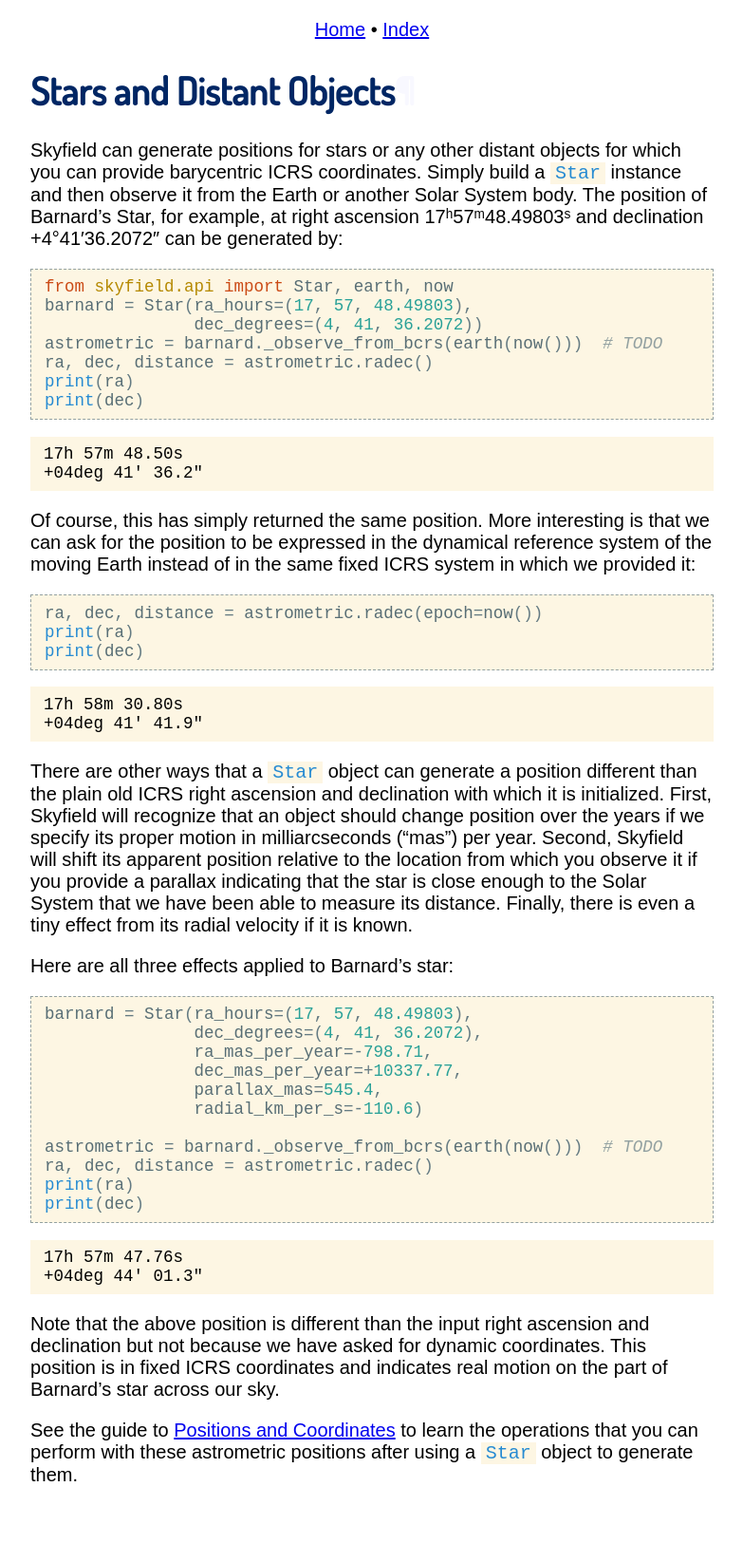
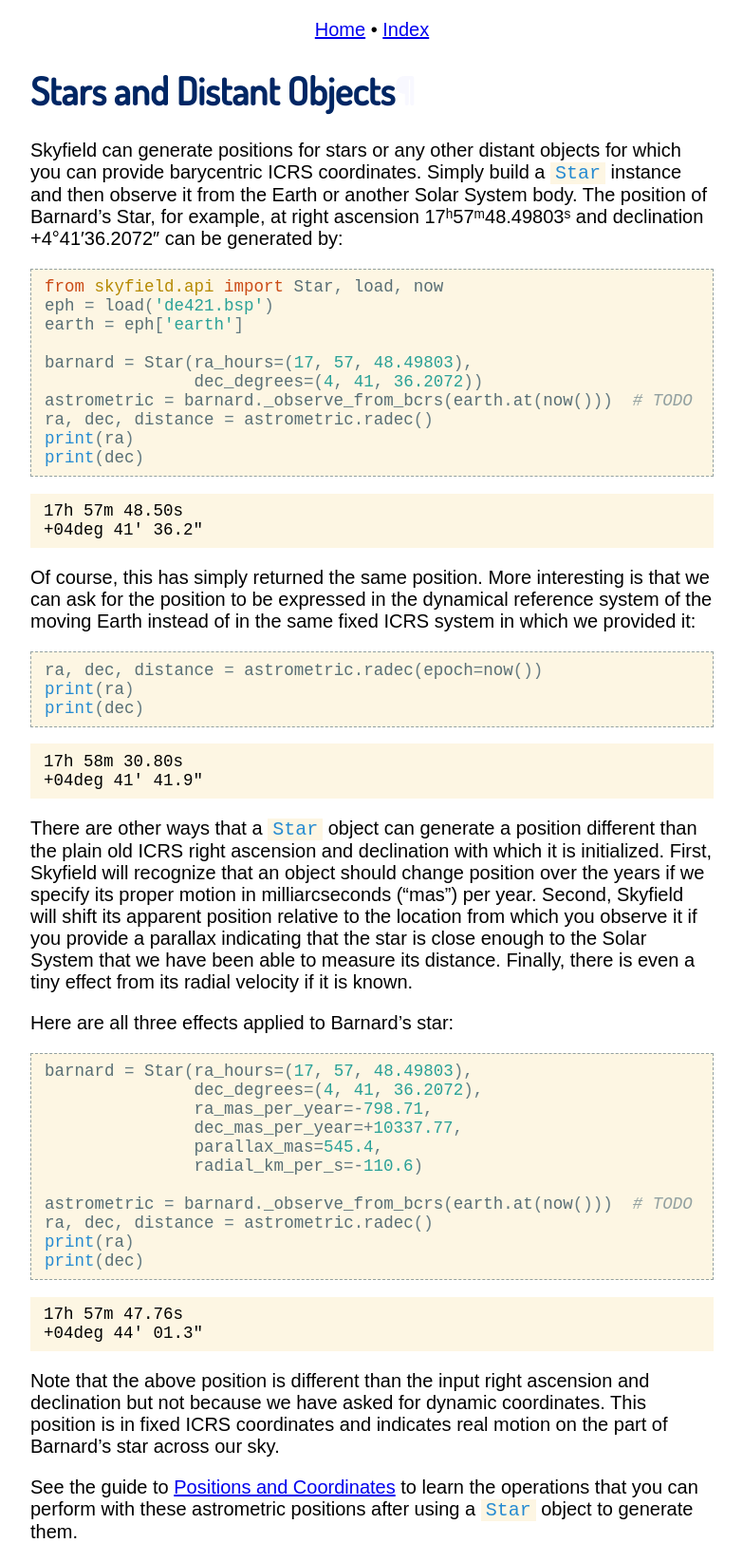
Before and after one commit to skyfielders/python-skyfield, a Sphinx documentation site: the page built from skyfield/documentation/stars.rst, in a window 1280 px wide. Shown: the whole page at 95% size, without its empty margins (248-1031 px from the left). Built offline with Sphinx 7.4.7, drawn with Linux system fonts in a browser that asks for light colours; before the commit the page ends 1585 px from its top, so only the background shows below that.

Commit message:
Start fixing documentation to use eph[planet]

```diff
--- a/skyfield/documentation/earth-satellites.rst
+++ b/skyfield/documentation/earth-satellites.rst
@@ -31,7 +31,9 @@
     2 25544  51.6498 109.4756 0003572  55.9686 274.8005 15.49815350868473
     """
 
-    from skyfield.api import JulianDate, earth
+    from skyfield import api
+    eph = api.load('de421.bsp')
+    earth = eph['earth']
 
     bluffton = earth.topos('40.8939 N', '83.8917 W')
     tup = (2014, 1, 21, 11, 18, 7)
--- a/skyfield/documentation/stars.rst
+++ b/skyfield/documentation/stars.rst
@@ -22,10 +22,13 @@
 
 .. testcode::
 
-    from skyfield.api import Star, earth, now
+    from skyfield.api import Star, load, now
+    eph = load('de421.bsp')
+    earth = eph['earth']
+
     barnard = Star(ra_hours=(17, 57, 48.49803),
                    dec_degrees=(4, 41, 36.2072))
-    astrometric = barnard._observe_from_bcrs(earth(now()))  # TODO
+    astrometric = barnard._observe_from_bcrs(earth.at(now()))  # TODO
     ra, dec, distance = astrometric.radec()
     print(ra)
     print(dec)
@@ -72,7 +75,7 @@
                    parallax_mas=545.4,
                    radial_km_per_s=-110.6)
 
-    astrometric = barnard._observe_from_bcrs(earth(now()))  # TODO
+    astrometric = barnard._observe_from_bcrs(earth.at(now()))  # TODO
     ra, dec, distance = astrometric.radec()
     print(ra)
     print(dec)
```
Also changed, not shown: skyfield/documentation/positions.rst (+4 -4 lines).
